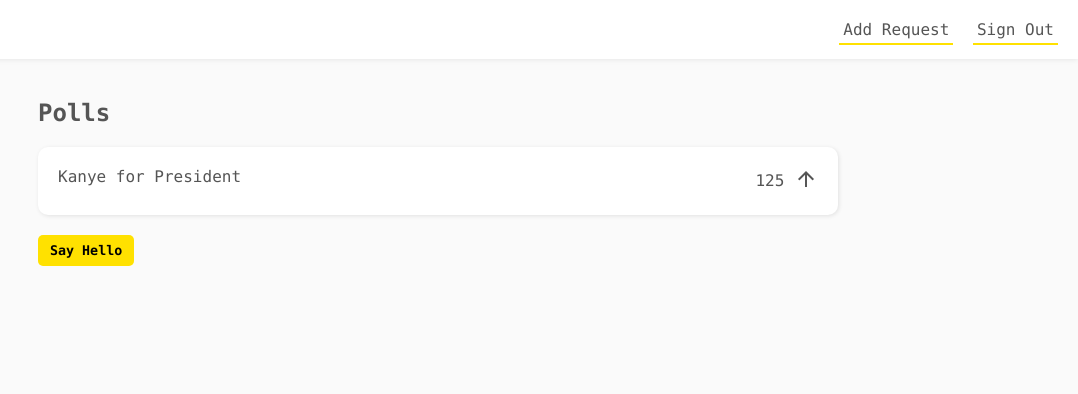
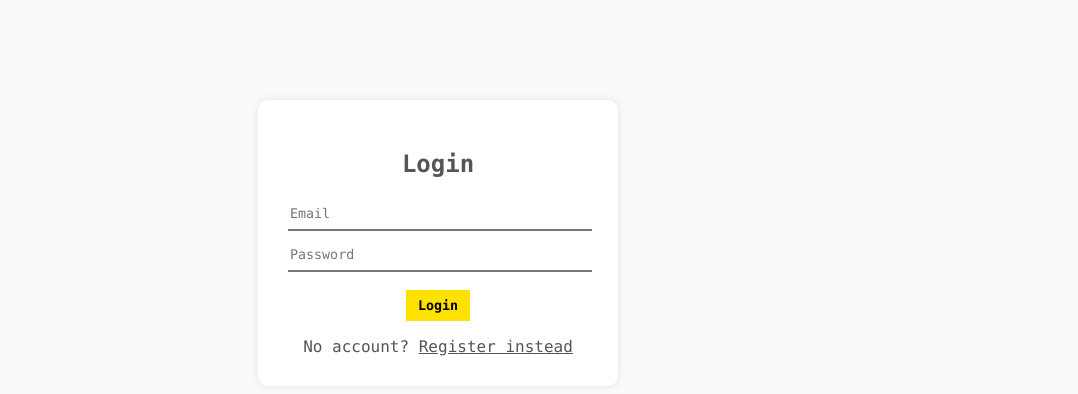
Before and after one commit to AbePlays/Polling-System, a plain HTML site: page public/index.html in a window 1280 px wide. Shown: the whole page, without its empty margins (202-1280 px from the left). Drawn offline with Linux system fonts and the light colour scheme; some packages are replaced by stand-ins of ours.

Commit message:
Added authentication html and css

```diff
--- a/public/css/styles.css
+++ b/public/css/styles.css
@@ -94,7 +94,7 @@
 /* form element styles */
 input {
   display: block;
-  margin: 8px auto;
+  margin: 8px 0;
   padding: 8px 2px;
   border-width: 0 0 2px 0;
   width: 100%;
@@ -102,10 +102,32 @@
 button {
   margin-top: 10px;
   padding: 8px 12px;
-  border-radius: 5px;
   background: #ffe100;
   border: 0;
   font-weight: bold;
   font-family: inherit;
   cursor: pointer;
 }
+
+/* auth styles */
+.auth {
+  width: 100%;
+  height: 100%;
+  position: fixed;
+  background: #fafafa;
+  display: none;
+  z-index: 1;
+}
+.auth.open {
+  display: block;
+}
+.auth a {
+  text-decoration: underline;
+  cursor: pointer;
+}
+.auth .modal {
+  display: none;
+}
+.auth .modal.active {
+  display: block;
+}
--- a/public/index.html
+++ b/public/index.html
@@ -11,6 +11,31 @@
     <link rel="stylesheet" href="css/styles.css" />
   </head>
   <body>
+    <!-- auth modals -->
+    <div class="auth open">
+      <div class="modal active">
+        <h2>Login</h2>
+        <form class="login">
+          <input type="text" name="email" placeholder="Email" />
+          <input type="password" name="password" placeholder="Password" />
+          <button>Login</button>
+          <p class="error"></p>
+        </form>
+        <div>No account? <a class="switch">Register instead</a></div>
+      </div>
+
+      <div class="modal">
+        <h2>Register</h2>
+        <form class="register">
+          <input type="text" name="email" placeholder="Email" />
+          <input type="password" name="password" placeholder="Password" />
+          <button>Register</button>
+          <p class="error"></p>
+        </form>
+        <div>Got an account? <a class="switch">Login instead</a></div>
+      </div>
+    </div>
+
     <!-- new request modal -->
     <div class="new-request">
       <div class="modal">
```
